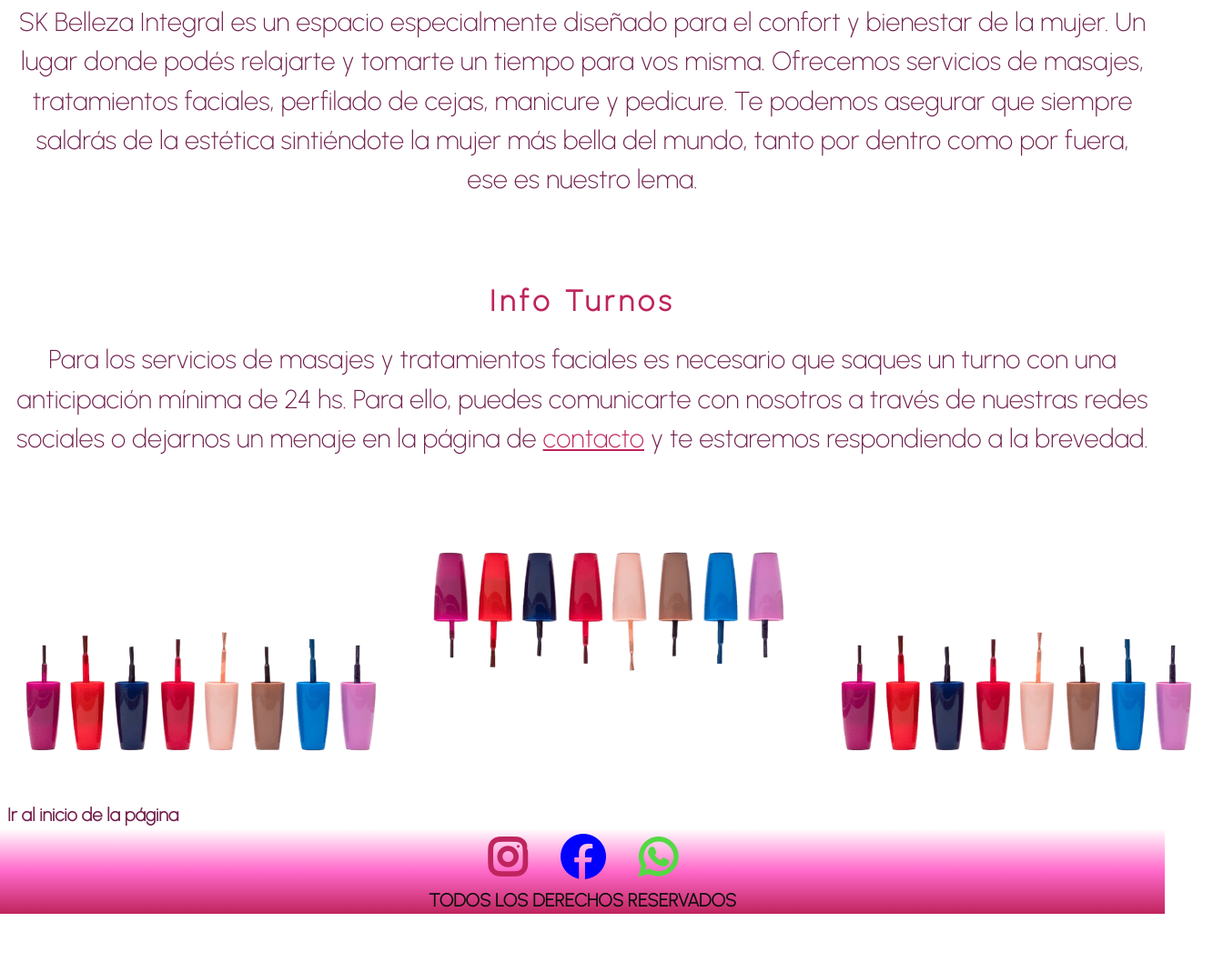
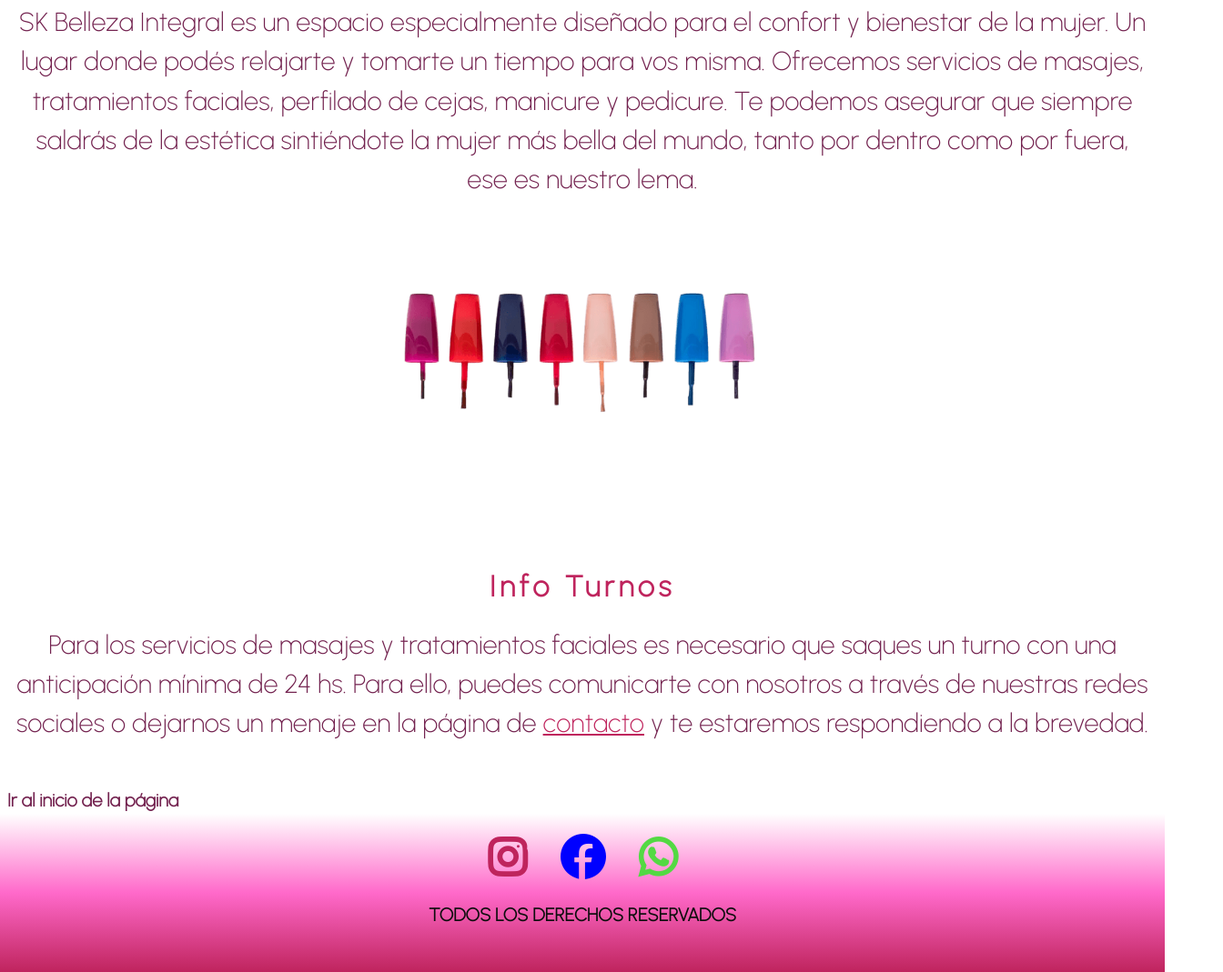
Before and after one commit to luzleale/proyecto-final-desarrollo-web, a website: page index.html in a window 1280 px wide. Shown: the part 1300-2369 px from the top of the page at 91% size, 1344 px wide, since content can reach past the window. Before the commit the page ends 2321 px from the top, so only its background shows below. Drawn offline with nearby package versions, Linux system fonts and the light colour scheme.

Commit message:
cambios en el Inicio y el footer

```diff
--- a/index.html
+++ b/index.html
@@ -157,6 +157,14 @@
             nuestro lema.
           </p>
         </div>
+          <!--Imágenes ilustrativas-->
+      <section class="contImagenes">
+        <img
+          src="./imagenes/esmaltesDeColores2.png"
+          class="contImagenes__imgs"
+          alt="tapas con pinceles de esmaltes de distintos colores, con el fondo transparente y apuntando hacia abajo"
+        />
+      </section>
         <!--Información extra-->
         <div class="contInicio__flexItem2">
           <h2 class="tituloSecundario">Info Turnos</h2>
@@ -170,24 +178,7 @@
           </p>
         </div>
       </section>
-      <!--Imágenes ilustrativas-->
-      <section class="contImagenes">
-        <img
-          src="./imagenes/esmaltesDeColores1.png"
-          class="contImagenes__imgs"
-          alt="tapas con pinceles de esmaltes de distintos colores, con el fondo transparente y apuntando hacia arriba"
-        />
-        <img
-          src="./imagenes/esmaltesDeColores2.png"
-          class="contImagenes__imgs contImagenes__esconderImg"
-          alt="tapas con pinceles de esmaltes de distintos colores, con el fondo transparente y apuntando hacia abajo"
-        />
-        <img
-          src="./imagenes/esmaltesDeColores1.png"
-          class="contImagenes__imgs contImagenes__esconderImg"
-          alt="tapas con pinceles de esmaltes de distintos colores, con el fondo transparente y apuntando hacia arriba"
-        />
-      </section>
+
       <div>
         <a href="#comienzo" class="enlaceInterno">Ir al inicio de la página</a>
       </div>
--- a/scss/componentes/_footer.scss
+++ b/scss/componentes/_footer.scss
@@ -3,6 +3,7 @@
 .footer {
   background-image: linear-gradient(white, $rosa-claro, $rosa-oscuro);
   text-align: center;
+  padding: 1rem;
 }
 
 /*Incluyendo EXTEND*/
@@ -30,4 +31,5 @@
 .footer__texto {
   color: $black-color;
   font-weight: 800;
+  padding: 1rem;
 }
--- a/scss/componentes/_mediaqueries.scss
+++ b/scss/componentes/_mediaqueries.scss
@@ -15,9 +15,6 @@
     flex-direction: row;
     &__imgs {
       width: 30%;
-    }
-    &__esconderImg {
-      display: inline-block;
     }
   }
 
@@ -139,9 +136,6 @@
     &__imgs {
       width: 35%;
     }
-    &__esconderImg {
-      display: inline-block;
-    }
   }
 
   #titulo1 {
--- a/scss/pags/_inicio.scss
+++ b/scss/pags/_inicio.scss
@@ -56,9 +56,6 @@
     max-width: 100%;
     padding: 1rem;
     margin-top: 1rem;
-    margin-bottom: 1rem;
-  }
-  &__esconderImg {
-    display: none;
+    // margin-bottom: 1rem;
   }
 }
```
Also changed, not shown: css/style.css, 1 other file.
